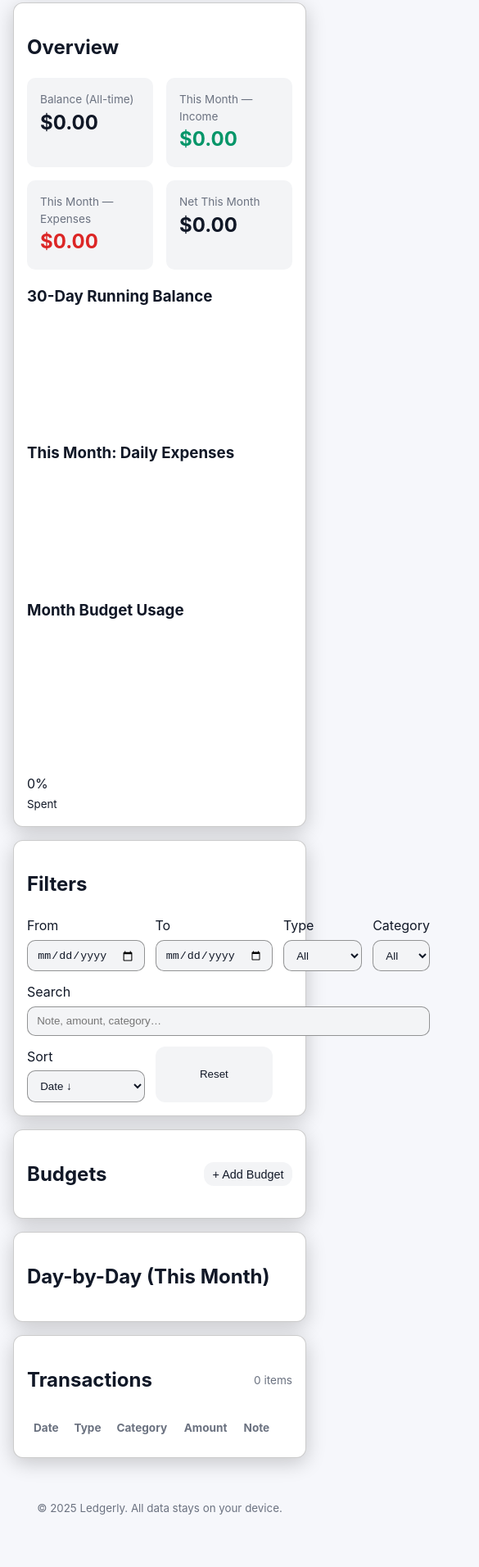
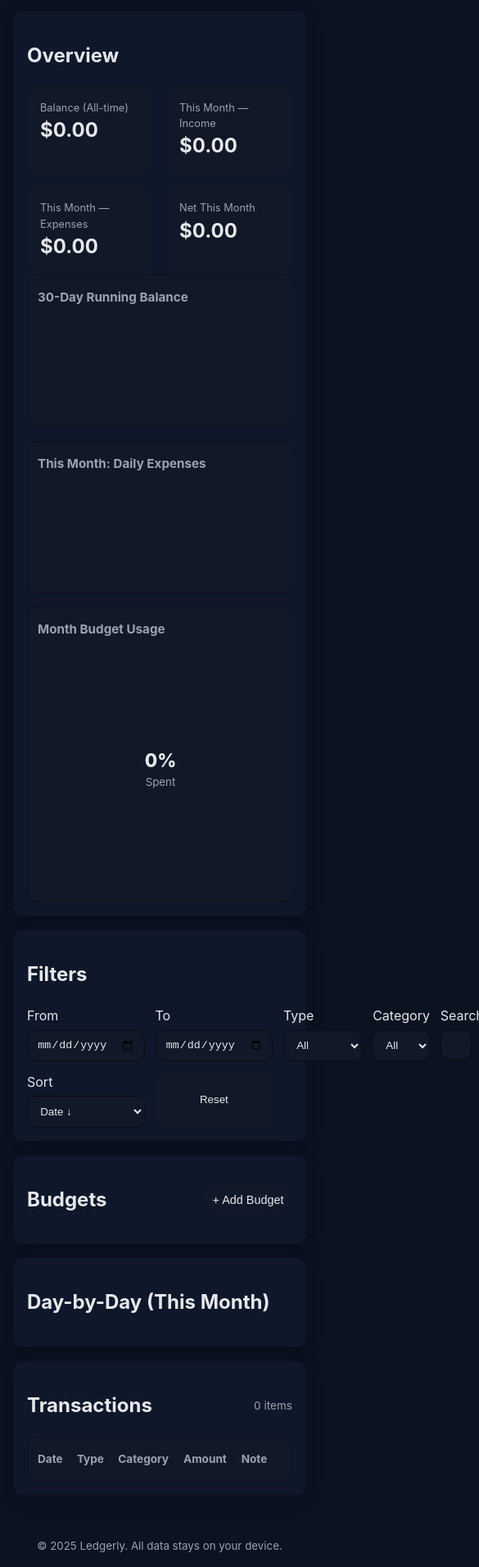
Before and after one commit to colton615-coder/budget-pwa, a plain HTML site: page index.html in a window 390 px wide. Shown: the part 88-2000 px from the top of the page at 82% size, 585 px wide, since content can reach past the window. Before the commit the page ends 1971 px from the top, so only its background shows below. Drawn offline with Linux system fonts and the light colour scheme.

Commit message:
Update styles.css

```diff
--- a/styles.css
+++ b/styles.css
@@ -4,25 +4,23 @@
   --surface-2:#111827;
   --text: #e5e7eb;
   --muted:#9ca3af;
-  --primary:#0ea5e9;
+  --primary: var(--primary-custom, #0ea5e9);
   --primary-700:#0284c7;
   --pos:#10b981;
   --neg:#ef4444;
   --ring: 2px solid color-mix(in srgb, var(--primary) 60%, transparent);
 }
 
-@media (prefers-color-scheme: light){
-  :root{
+[data-theme="light"]{
   --bg:#f6f7fb;
   --surface:#ffffff;
   --surface-2:#f3f4f6;
   --text:#111827;
   --muted:#6b7280;
-    --primary:#2563eb;
+  --primary: var(--primary-custom, #2563eb);
   --primary-700:#1d4ed8;
   --pos:#059669;
   --neg:#dc2626;
-  }
 }
 
 * { box-sizing: border-box; }
@@ -34,10 +32,18 @@ body{
   background:var(--bg);
 }
 
+/* Dense mode (compact view) */
+body.dense .card{ padding:.75rem; }
+body.dense .kpi-value{ font-size:1.25rem; }
+body.dense .btn{ padding:.4rem .6rem; border-radius:10px; }
+body.dense input, body.dense select{ padding:.45rem .6rem; }
+body.dense .grid{ gap:.6rem; }
+
+/* Header */
 .app-header{
   position: sticky; top:0; z-index: 20;
   display:flex; align-items:center; justify-content:space-between;
-  padding: .75rem 1rem;
+  padding: .6rem 1rem;
   background:var(--surface);
   border-bottom:1px solid #0003;
   backdrop-filter: blur(8px);
@@ -51,7 +57,7 @@ body{
   box-shadow: 0 6px 16px #0006;
 }
 h1{ font-size:1.1rem; margin:0; letter-spacing:.4px; }
-.container{ max-width:1100px; margin: 1rem auto; padding: 0 1rem; }
+.container{ max-width:1200px; margin: 1rem auto; padding: 0 1rem; }
 
 .card{
   background:var(--surface);
@@ -64,10 +70,29 @@ h1{ font-size:1.1rem; margin:0; letter-spacing:.4px; }
 
 .kpis{ display:grid; grid-template-columns: repeat(4,1fr); gap:1rem; }
 .kpi{ background:var(--surface-2); border-radius:10px; padding:1rem; }
-.kpi-label{ font-size:.85rem; color:var(--muted); }
+.kpi-label{ font-size:.8rem; color:var(--muted); }
 .kpi-value{ font-size:1.5rem; font-weight:700; }
-.kpi-value.pos{ color:var(--pos); }
-.kpi-value.neg{ color:var(--neg); }
+
+.charts{
+  display:grid; gap:1rem;
+  grid-template-columns: 2fr 2fr 1.2fr;
+  align-items:stretch;
+}
+.chart-card{
+  background:var(--surface-2);
+  border:1px solid #0004;
+  border-radius:10px;
+  padding:.75rem;
+}
+.chart-title{ margin:.25rem 0 .5rem; font-size:.95rem; color:var(--muted); }
+.donut-wrap{
+  position:relative; width:100%; aspect-ratio:1; display:grid; place-items:center;
+}
+.donut-center{
+  position:absolute; display:grid; place-items:center; text-align:center;
+}
+#donutPct{ font-weight:800; font-size:1.4rem; }
+#donutCaption{ color:var(--muted); }
 
 .grid{ display:grid; gap:.8rem; grid-template-columns: repeat(6, 1fr); }
 .grid > label{ display:flex; flex-direction:column; gap:.35rem; }
@@ -85,14 +110,27 @@ input, select{
 input[type="file"]{ background:transparent; border:none; padding:0; }
 input:focus, select:focus{ outline: none; box-shadow:0 0 0 3px color-mix(in srgb, var(--primary) 40%, transparent); }
 
+.table-wrapper{
+  max-height: 60vh;
+  overflow:auto;
+  border-radius:12px;
+  border:1px solid #0003;
+  background:var(--surface-2);
+  padding:.25rem;
+}
 .table{
   width:100%;
   border-collapse:separate;
   border-spacing:0 6px;
 }
-.table thead th{ text-align:left; font-size:.85rem; color:var(--muted); padding:.25rem .5rem; }
+.table thead th{
+  position: sticky; top: 0;
+  background: var(--surface-2);
+  z-index: 1;
+  text-align:left; font-size:.85rem; color:var(--muted); padding:.4rem .5rem;
+}
 .table tbody tr{
-  background:var(--surface-2);
+  background:var(--surface);
   border:1px solid #0005;
   border-radius:10px;
 }
@@ -146,6 +184,18 @@ dialog::backdrop{ backdrop-filter: blur(2px) brightness(.6); }
 }
 .progress > span{ display:block; height:100%; background:linear-gradient(90deg, var(--primary), #22d3ee); }
 
+.daily-list{
+  list-style:none; margin:0; padding:0; display:grid; gap:.4rem;
+}
+.day-row{
+  display:grid; grid-template-columns: 1fr auto auto auto; gap:.6rem;
+  align-items:center; background:var(--surface-2); border:1px solid #0004; border-radius:10px; padding:.5rem .6rem;
+}
+.day-row small{ color:var(--muted); }
+.day-row .amount{ font-variant-numeric: tabular-nums; }
+.day-row .neg{ color:var(--neg); }
+.day-row .pos{ color:var(--pos); }
+
 .ios-tip{
   position: fixed; bottom: 1rem; left: 50%; transform: translateX(-50%);
   background: var(--surface); border:1px solid #0005; border-radius:14px; padding:.75rem .9rem;
@@ -155,18 +205,19 @@ dialog::backdrop{ backdrop-filter: blur(2px) brightness(.6); }
 
 .app-footer{ text-align:center; color:var(--muted); padding:2rem 1rem; }
 
-@media (max-width: 900px){
+@media (max-width: 1100px){
+  .charts{ grid-template-columns: 1fr 1fr; }
+}
+@media (max-width: 800px){
   .kpis{ grid-template-columns: repeat(2,1fr); }
-  .grid{ grid-template-columns: repeat(2, 1fr); }
-  .filters .grid{ grid-template-columns: repeat(2, 1fr); }
-  .grid > label.wide{ grid-column: span 2; }
+  .charts{ grid-template-columns: 1fr; }
 }
 @media (max-width: 520px){
-  .header-actions{ display:flex; gap:.4rem; }
+  .header-actions{ display:flex; gap:.4rem; flex-wrap:wrap; justify-content:flex-end; }
   .btn, .file-btn{ border-radius:12px; }
 }
 
-/* Focus rings with good contrast */
+/* Focus ring */
 :focus-visible{ outline: none; box-shadow: 0 0 0 3px color-mix(in srgb, var(--primary) 55%, transparent); }
 
 /* Amount coloring */
```
Lines whose indentation alone changed are shown as unchanged.
